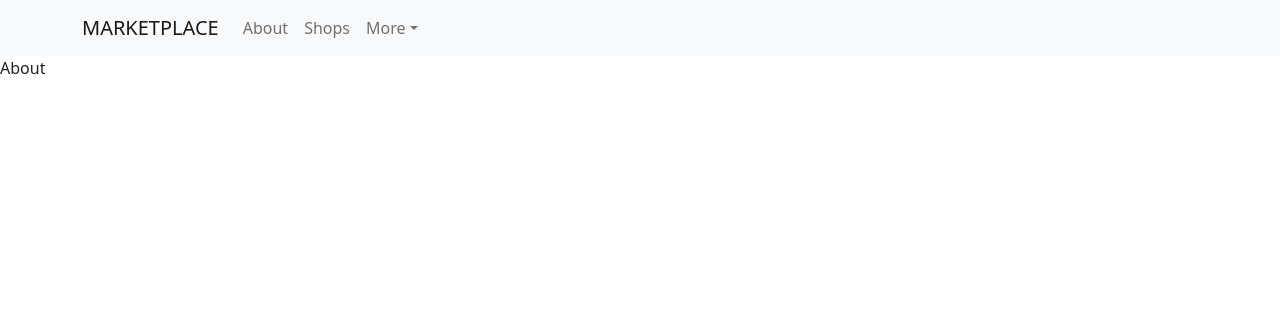
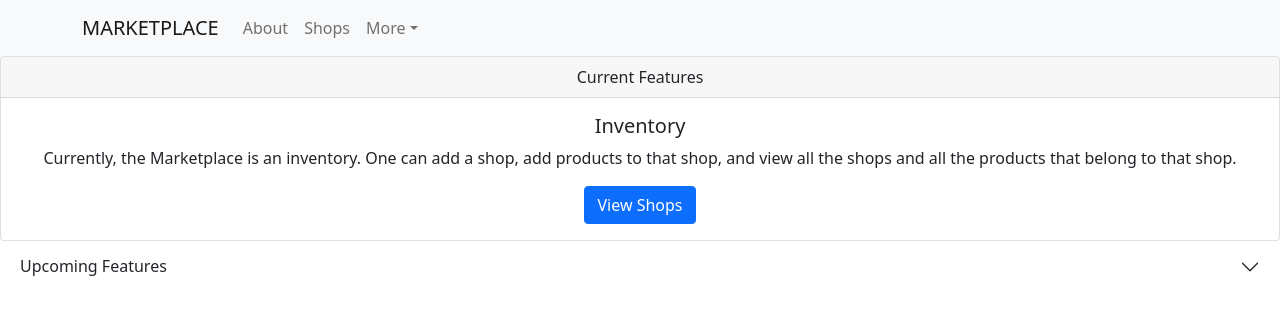
Before and after one commit to abduamal/marketplace_react_frontend, a React (Create React App) app: page /about in a window 1280 px wide. Shown: the top 314 px of the page. Built offline with nearby package versions, Linux system fonts and the light colour scheme; no server answers.

Commit message:
add current feature and upcoming feature information in About.js

```diff
--- a/src/components/About.js
+++ b/src/components/About.js
@@ -1,9 +1,35 @@
 import React from 'react'
+import Card from 'react-bootstrap/Card'
+import Button from 'react-bootstrap/Button'
+import Accordion from 'react-bootstrap/Accordion'
 
 export default function About() {
   return(
-    <div>
-      About
-    </div>
+    <React.Fragment>
+      <Card className="text-center">
+        <Card.Header>Current Features</Card.Header>
+        <Card.Body>
+          <Card.Title>Inventory</Card.Title>
+          <Card.Text>
+            Currently, the Marketplace is an inventory. One can add a shop, add products to that shop, and view all the shops and all the products that belong to that shop.
+          </Card.Text>
+          <Button href='/shops' variant="primary">View Shops</Button>
+        </Card.Body>
+      </Card>
+      <Accordion flush>
+        <Accordion.Item eventKey="0">
+          <Accordion.Header>Upcoming Features</Accordion.Header>
+          <Accordion.Body>
+            Lorem ipsum dolor sit amet, consectetur adipiscing elit, sed do eiusmod
+            tempor incididunt ut labore et dolore magna aliqua. Ut enim ad minim
+            veniam, quis nostrud exercitation ullamco laboris nisi ut aliquip ex ea
+            commodo consequat. Duis aute irure dolor in reprehenderit in voluptate
+            velit esse cillum dolore eu fugiat nulla pariatur. Excepteur sint occaecat
+            cupidatat non proident, sunt in culpa qui officia deserunt mollit anim id
+            est laborum.
+          </Accordion.Body>
+        </Accordion.Item>
+      </Accordion>
+    </React.Fragment>
   )
 };
```
